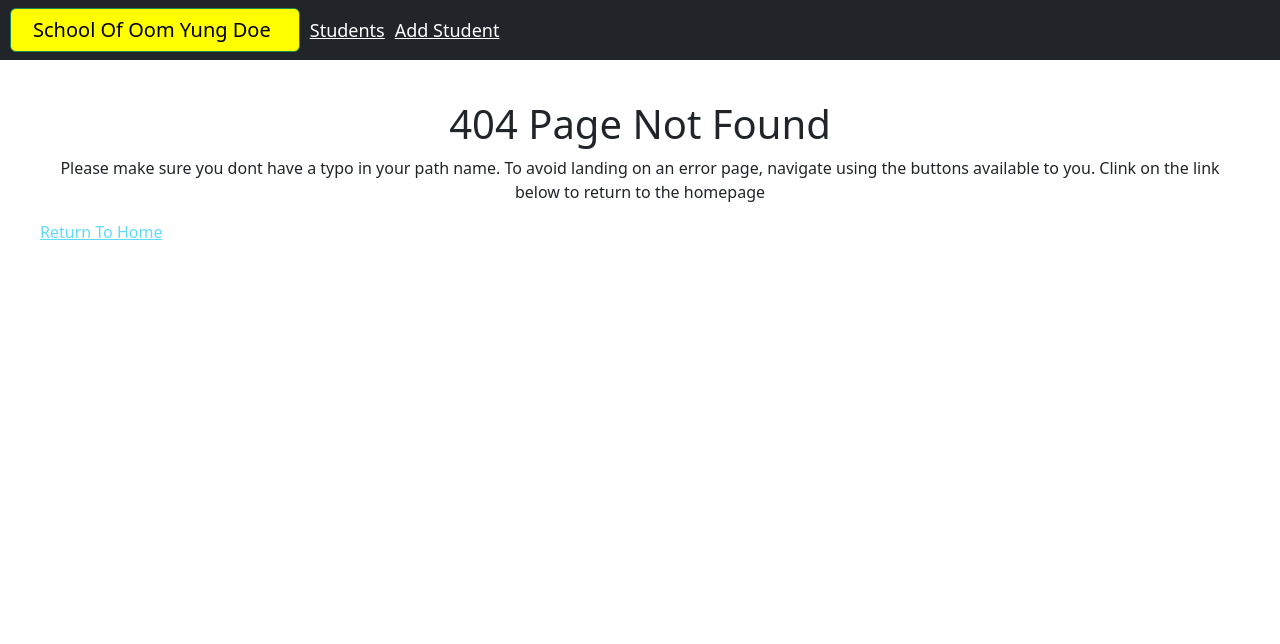
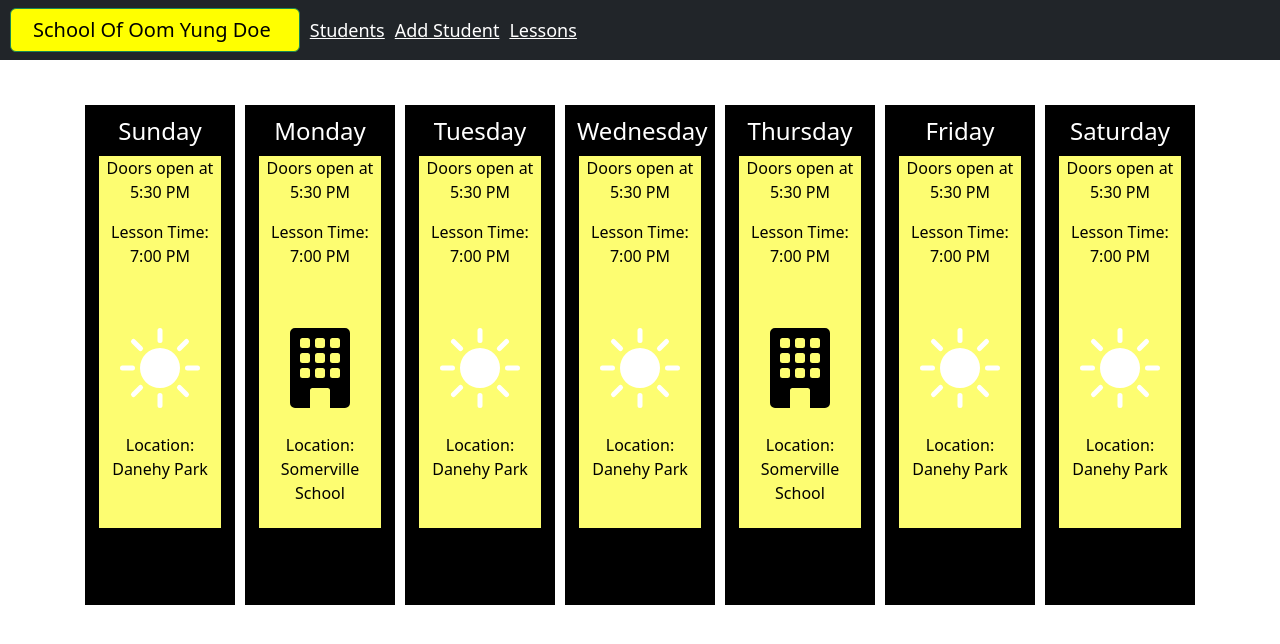
Before and after one commit to VangjelFrasheri/oydFrontEndReact, a React (Create React App) app: page /Lessons in a window 1280 px wide. Shown: the top 644 px of the page. Built offline with nearby package versions, Linux system fonts and the light colour scheme.

Commit message:
added functional components, changed the way tables are rendered. Added Lesson Schedule

```diff
--- a/src/App.css
+++ b/src/App.css
@@ -68,3 +68,43 @@
   margin: 40px auto;
   max-width: 1200px;
 }
+
+.calender{
+  display: flex;
+  flex-direction: row;
+  align-items: center;
+  justify-content: center;
+}
+
+.calenderEntry{
+  max-width: 150px;
+  border: 2px solid black;
+  padding: 10px;
+  text-align: center;
+  height: 500px;
+  background-color: black;
+  color: white;
+  margin: 5px;
+}
+
+.calenderEntryInfo{
+  border: 2px solid black;
+  width: 100%;
+  /* background-color: rgb(223, 230, 164); */
+  background-color: rgb(253, 253, 113);
+  color: black;
+}
+
+.sun{
+  height: 5em;
+  width: 5em;
+  margin-bottom: 25px;
+  color: white;
+}
+
+.building{
+  height: 5em;
+  width: 5em;
+  margin-bottom: 25px;
+  color: black;
+}
--- a/src/App.js
+++ b/src/App.js
@@ -7,6 +7,9 @@ import ErrorPage from './components/ErrorPage';
 import {BrowserRouter, Routes, Route, createBrowserRouter, createRoutesFromElements, RouterProvider} from 'react-router-dom';
 import SharedLayout from './components/SharedLayout';
 import AddStudents from './components/AddStudents';
+import CalenderEntry from './components/CalenderEntry';
+import WeeklyCalander from './components/WeeklyCalander';
+
 
 const myRouter = createBrowserRouter(
   createRoutesFromElements(
@@ -14,6 +17,8 @@ const myRouter = createBrowserRouter(
     <Route index element={<StudentList/>}/>
     <Route path='/add-student' element = {<AddStudents/>} />
     <Route path='/*' element = {<ErrorPage/>} />
+    {/* <Route path='/Lessons' element = {<CalenderEntry day={'Monday'} lessonTime={'7:00 PM'}/>} /> */}
+    <Route path='/Lessons' element = {<WeeklyCalander/>} />
     </Route>
   )
 )
--- /dev/null
+++ b/src/components/CalenderEntry.jsx
@@ -0,0 +1,27 @@
+import OutdoorLesson from './OutdoorLesson';
+import IndoorLesson from './IndoorLesson';
+
+const CalenderEntry = (props) => {
+
+    const day = props.day;
+    const lessonTime = props.lessonTime;
+    const outdoor = props.isOutdoor;
+
+    return (
+        <div className="calenderEntry">
+            <h4>{day}</h4>
+            <div className="calenderEntryInfo">
+                <p>Doors open at 5:30 PM</p>
+                <p>Lesson Time: {lessonTime}</p>
+                {/* <div style={{height: "200px", marginTop: '60px'}}>
+                    <SunFill className='sun'/>
+                    <p style={{marginBottom: "0px"}}>Location: </p>
+                    <p>Danehy Park</p>
+                </div> */}
+                {outdoor ? <OutdoorLesson/> : <IndoorLesson/>}
+            </div>
+        </div>
+    );
+}
+
+export default CalenderEntry;
--- /dev/null
+++ b/src/components/IndoorLesson.jsx
@@ -0,0 +1,14 @@
+import { BuildingFill } from "react-bootstrap-icons";
+
+const IndoorLesson = (props) => {
+
+    return(
+        <div style={{height: "200px", marginTop: '60px'}}>
+            <BuildingFill className='building'/>
+            <p style={{marginBottom: "0px"}}>Location: </p>
+            <p>Somerville School</p>
+        </div>
+    );
+}
+
+export default IndoorLesson;
--- /dev/null
+++ b/src/components/OutdoorLesson.jsx
@@ -0,0 +1,15 @@
+import { SunFill } from 'react-bootstrap-icons';
+
+
+const OutdoorLesson = (props) => {
+
+    return(
+        <div style={{height: "200px", marginTop: '60px'}}>
+            <SunFill className='sun'/>
+            <p style={{marginBottom: "0px"}}>Location: </p>
+            <p>Danehy Park</p>
+        </div>
+    );
+}
+
+export default OutdoorLesson;
--- a/src/components/SharedLayout.jsx
+++ b/src/components/SharedLayout.jsx
@@ -9,6 +9,8 @@ const SharedLayout = () => {
             </div>
             <NavLink className= "linkTextNav" to= '/'> Students</NavLink>
             <NavLink className= "linkTextNav" to= '/add-student'> Add Student</NavLink>
+            <NavLink className= "linkTextNav" to= '/Lessons'> Lessons</NavLink>
+
         </nav>
 
         <main className="main">
--- a/src/components/StudentTable.jsx
+++ b/src/components/StudentTable.jsx
@@ -30,7 +30,7 @@ const StudentTable  = (props) => {
                                         <td>{student.email}</td>
                                         <td>{student.phone}</td>
                                         <td>{student.belt}</td>
-                                        <td>{student.isActive ? <Checkmark size="medium" color='#ebeb14'/> : <div className='container' ><XCircleFill style={{display: "inline-block", width: "100%", height: "24px"}}/></div>}</td>
+                                        <td>{student.active ? <Checkmark size="medium" color='#ebeb14'/> : <div className='container' ><XCircleFill style={{display: "inline-block", width: "100%", height: "24px"}}/></div>}</td>
                                     </tr>
                                 )
                             }
--- /dev/null
+++ b/src/components/WeeklyCalander.jsx
@@ -0,0 +1,30 @@
+import CalenderEntry from "./CalenderEntry";
+
+const WeeklyCalander = (props) => {
+
+    const daysOfWeek = ['Sunday', 'Monday', 'Tuesday', 'Wednesday', 'Thursday', 'Friday', 'Saturday'];
+
+    return (
+        <div className="calender">
+
+            {/* {
+                daysOfWeek.map(
+                    day =>
+                    <CalenderEntry day={day} lessonTime={"7:00 PM"} isOutdoor={true}/>
+                )
+            } */}
+
+<CalenderEntry day={"Sunday"} lessonTime={"7:00 PM"} isOutdoor={true}/>
+<CalenderEntry day={"Monday"} lessonTime={"7:00 PM"} isOutdoor={false}/>
+<CalenderEntry day={"Tuesday"} lessonTime={"7:00 PM"} isOutdoor={true}/>
+<CalenderEntry day={"Wednesday"} lessonTime={"7:00 PM"} isOutdoor={true}/>
+<CalenderEntry day={"Thursday"} lessonTime={"7:00 PM"} isOutdoor={false}/>
+<CalenderEntry day={"Friday"} lessonTime={"7:00 PM"} isOutdoor={true}/>
+<CalenderEntry day={"Saturday"} lessonTime={"7:00 PM"} isOutdoor={true}/>
+
+        </div>
+
+    );
+}
+
+export default WeeklyCalander;
```
